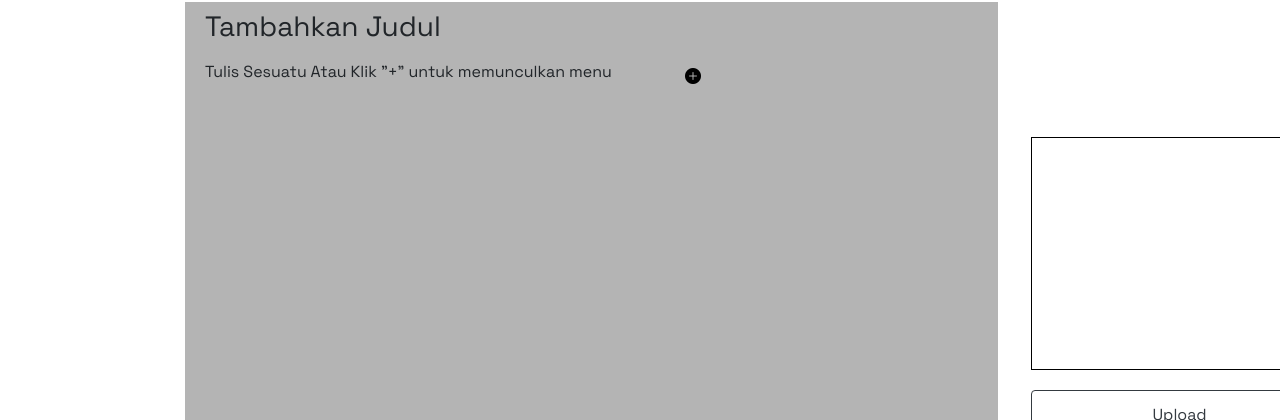
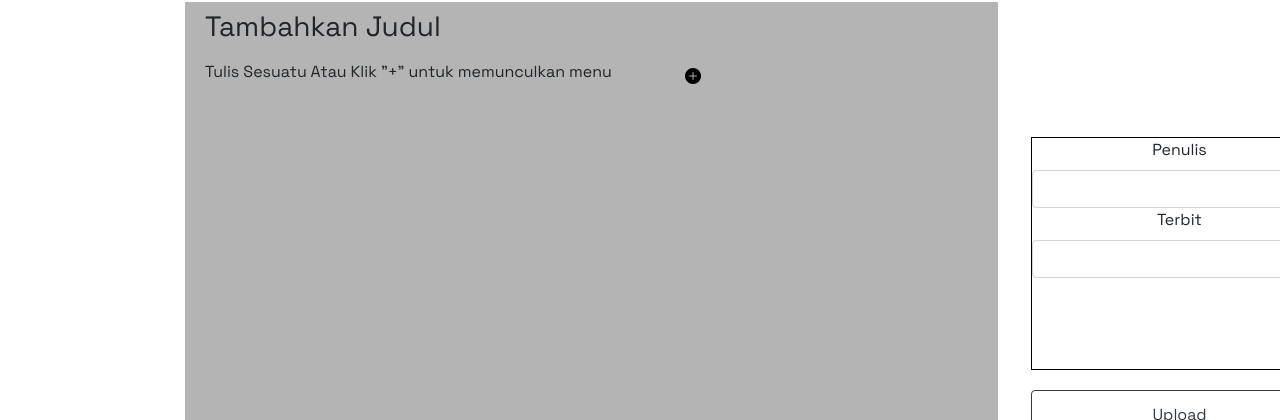
Before and after one commit to ImamBuhori07/AplikasiCarekids, an Angular app: page /TambahPostingan in a window 1280 px wide. Shown: the part 115-535 px from the top of the page. Built offline with nearby package versions, Linux system fonts and the light colour scheme.

Commit message:
Perubahan Pada Bagian Component Login dan Tambah Postingan

```diff
--- a/src/app/admin/login/login.component.html
+++ b/src/app/admin/login/login.component.html
@@ -26,7 +26,7 @@
                             <label for="password" class="form-label">Password</label>
                             <input type="password" class="form-control" id="password" placeholder="Enter your password">
                             <button class="showhide btn btn-link"><i class="bi bi-eye"></i></button>
-                            <button type="submit" class="signin btn-outline-light   ">Sign in</button>
+                            <button type="submit" class="signin btn-outline-light">Sign in</button>
                           </div>
                     </div>
                 </div>
--- a/src/app/admin/tambahpostingan/tambahpostingan.component.css
+++ b/src/app/admin/tambahpostingan/tambahpostingan.component.css
@@ -69,3 +69,7 @@ h3 ,p {
     left: 1031px;
     top: 505px;
 }
+
+label {
+    text-align: center;
+}
--- a/src/app/admin/tambahpostingan/tambahpostingan.component.html
+++ b/src/app/admin/tambahpostingan/tambahpostingan.component.html
@@ -40,8 +40,11 @@
     </div>
   </div>
 
-  <div class="kotak2">
-
+  <div class="kotak2 text-center">
+    <label for="penulis" class="form-label text-center">Penulis</label>
+    <input type="text" class="form-control" placeholder="">
+    <label for="terbit" class="form-label text-center">Terbit</label>
+    <input type="text" class="form-control" placeholder="">
   </div>
 
   <button type="submit" class="btn btn-outline-dark upload">Upload</button>
```
